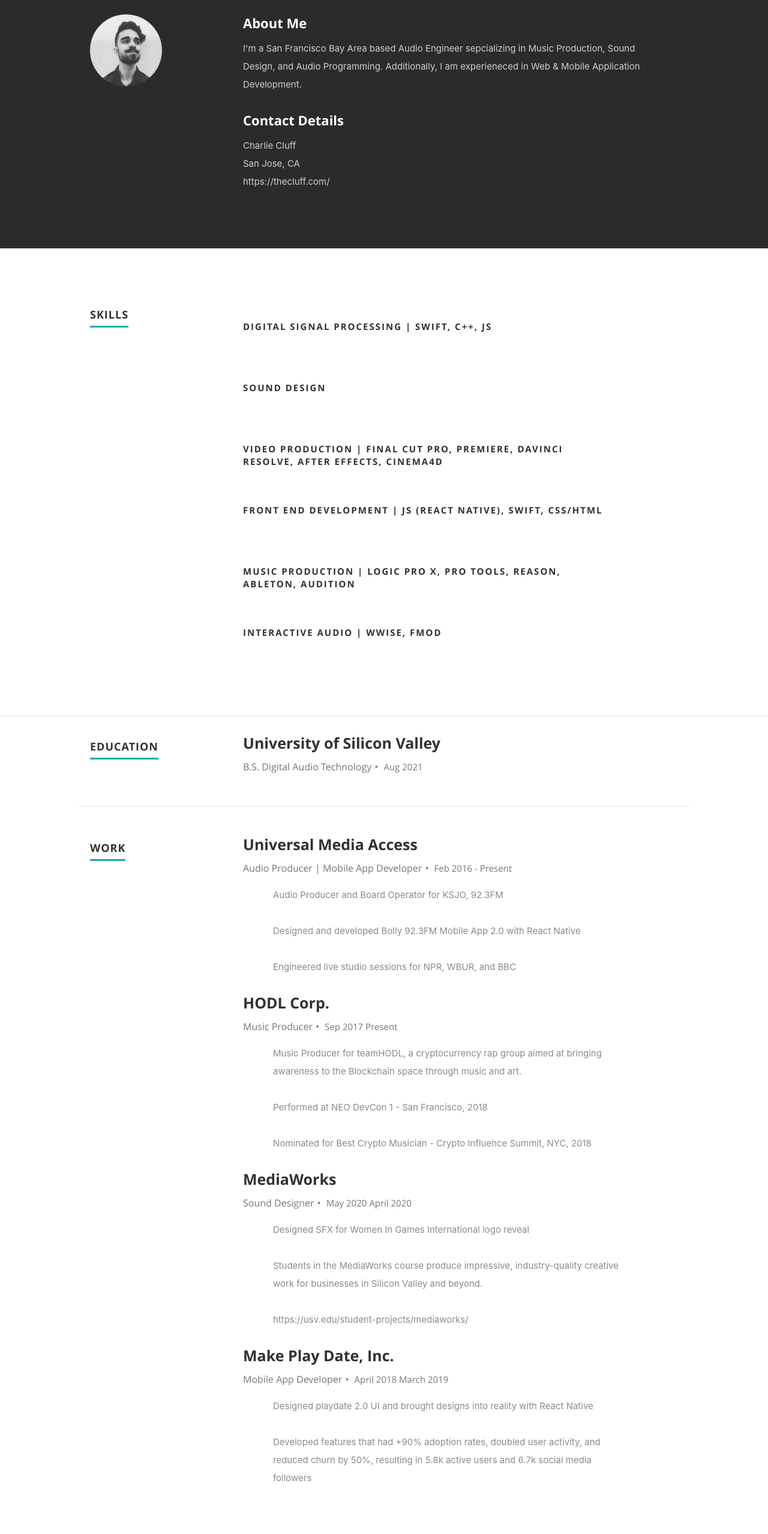
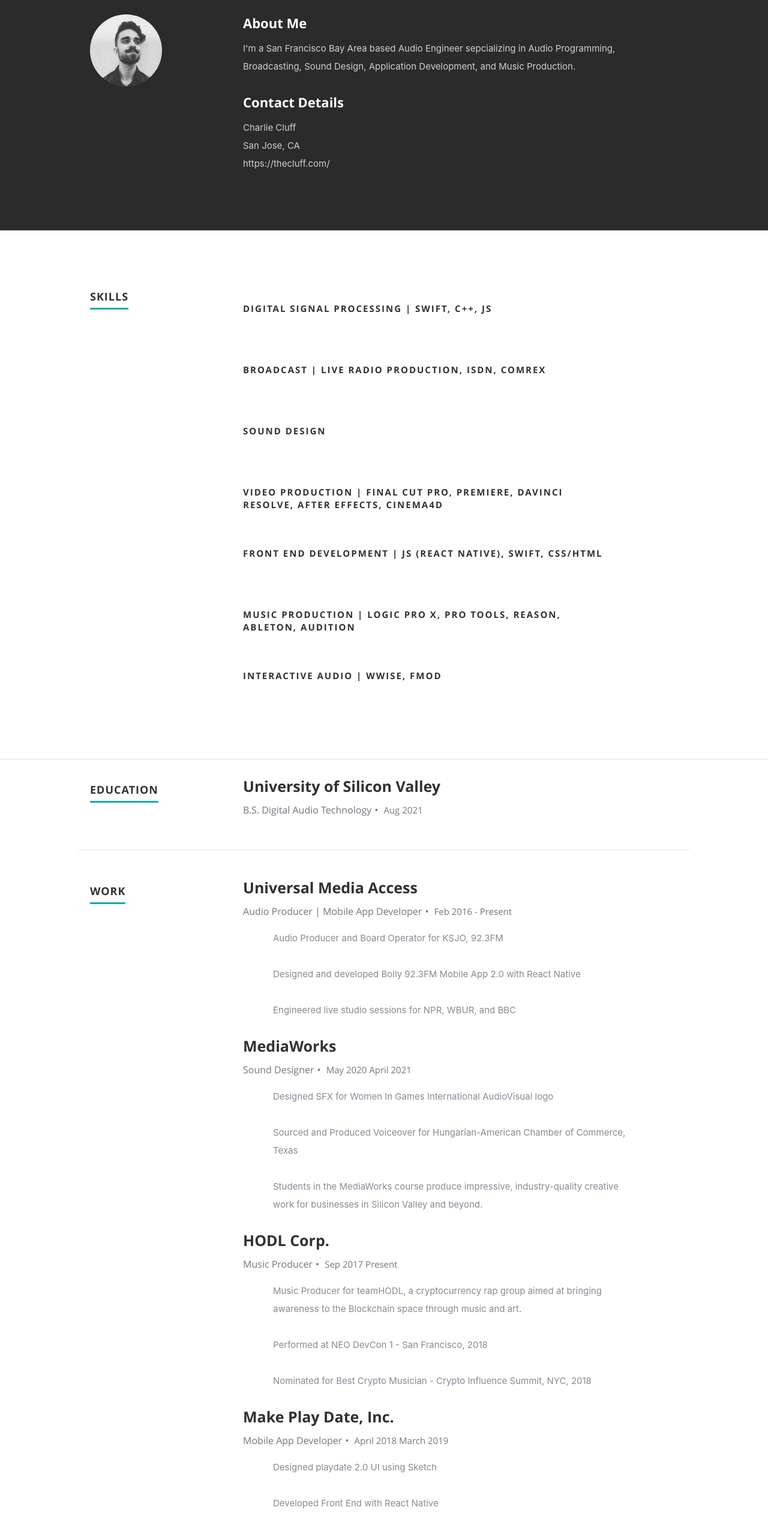
Before and after one commit to thecluff/new-portfolio, a React (Create React App) app: page / in a window 1280 px wide. Shown: the part 872-3429 px from the top of the page at 60% size. Built offline with nearby package versions, Linux system fonts and the light colour scheme.

Commit message:
new edits

```diff
--- a/src/components/Header.js
+++ b/src/components/Header.js
@@ -14,7 +14,7 @@ export default class Header extends Component {
                <li><a className="smoothscroll" href="#about">About</a></li>
              <li><a className="smoothscroll" href="#resume">Resume</a></li>
                <li><a className="smoothscroll" href="#portfolio">Portfolio</a></li>
-               <li><a className="smoothscroll" href="#contact">Contact</a></li>
+               <li><a className="smoothscroll" href="mailto:charlie@thecluff.com">Contact</a></li>
             </ul>
          </nav>
 
--- a/src/resumeData.js
+++ b/src/resumeData.js
@@ -3,7 +3,7 @@ let resumeData = {
     "role": " ",
     "linkedinId":"charlie-david-cluff",
     "soundcloudid": "Your soundcloudid",
-    "roleDescription": "I specialize in Audio Programming, Sound Design, Music Production, and Front End App development.",
+    "roleDescription": "I specialize in Audio Programming, Sound Design, Application Development, and Music Production.",
     "socialLinks":[
         {
           "name":"linkedin",
@@ -21,7 +21,7 @@ let resumeData = {
           "className":"fa fa-music"
         }
       ],
-    "aboutme":"I'm a San Francisco Bay Area based Audio Engineer sepcializing in Music Production, Sound Design, and Audio Programming. Additionally, I am experieneced in Web & Mobile Application Development.",
+    "aboutme":"I'm a San Francisco Bay Area based Audio Engineer sepcializing in Audio Programming, Broadcasting, Sound Design, Application Development, and Music Production.",
     "address":"San Jose, CA",
     "website":"https://thecluff.com/",
     "education":[
@@ -43,6 +43,15 @@ let resumeData = {
         "Achievements3":"Engineered live studio sessions for NPR, WBUR, and BBC"
       },
       {
+        "CompanyName":"MediaWorks",
+        "specialization":"Sound Designer",
+        "MonthOfLeaving":"May 2020",
+        "YearOfLeaving":"April 2021",
+        "Achievements":"Designed SFX for Women In Games International AudioVisual logo",
+        "Achievements2":"Sourced and Produced Voiceover for Hungarian-American Chamber of Commerce, Texas",
+        "Achievements3":"Students in the MediaWorks course produce impressive, industry-quality creative work for businesses in Silicon Valley and beyond."
+      },
+      {
         "CompanyName":"HODL Corp.",
         "specialization":"Music Producer",
         "MonthOfLeaving":"Sep 2017",
@@ -52,28 +61,23 @@ let resumeData = {
         "Achievements3":"Nominated for Best Crypto Musician - Crypto Influence Summit, NYC, 2018"
       },
       {
-        "CompanyName":"MediaWorks",
-        "specialization":"Sound Designer",
-        "MonthOfLeaving":"May 2020",
-        "YearOfLeaving":"April 2020",
-        "Achievements":"Designed SFX for Women In Games International logo reveal",
-        "Achievements2":"Students in the MediaWorks course produce impressive, industry-quality creative work for businesses in Silicon Valley and beyond.",
-        "Achievements3":"https://usv.edu/student-projects/mediaworks/"
-      },
-      {
         "CompanyName":"Make Play Date, Inc.",
         "specialization":"Mobile App Developer",
         "MonthOfLeaving":"April 2018",
         "YearOfLeaving":"March 2019",
-        "Achievements":"Designed playdate 2.0 UI and brought designs into reality with React Native",
-        "Achievements2":"Developed features that had +90% adoption rates, doubled user activity, and reduced churn by 50%, resulting in 5.8k active users and 6.7k social media followers"
+        "Achievements":"Designed playdate 2.0 UI using Sketch",
+        "Achievements2":"Developed Front End with React Native",
+        "Achievements3":"Developed features that had +90% adoption rates, doubled user activity, and reduced churn by 50%, resulting in 5.8k active users and 6.7k social media followers"
       },
       {
         "CompanyName":"Braille Skateboarding",
         "specialization":"Video Editor",
         "MonthOfLeaving":"April 2017",
         "YearOfLeaving":"April 2018",
-        "Achievements":"Video editor for Braille Skateboarding, the largest skateboarding channel on YouTube."
+        "Achievements":"Video editor for Braille Skateboarding, the largest skateboarding channel on YouTube.",
+        "Achievements2":"Operated camera equipment",
+        "Achievements3":"Videos edited have over 1,000,000 views collectively"
+
       },
       {
         "CompanyName":"SkyCog, Inc.",
@@ -89,6 +93,9 @@ let resumeData = {
     "skills":[
       {
         "skillname":"Digital Signal Processing | Swift, C++, JS "
+      },
+      {
+        "skillname":"Broadcast | Live Radio production, ISDN, Comrex"
       },
       {
         "skillname":"Sound Design"
@@ -146,39 +153,39 @@ let resumeData = {
         "name":"Playdate",
         "description":"Front End Developer",
         "imgurl":"https://res.cloudinary.com/teamhodl/image/upload/v1623020073/mpd_ia7mag.png",
-        "url":"https://makeplaydate.com"
+        "url":"https://drive.google.com/file/d/1I1UfaDaeYivSztVVfdtSIb0CNoeExrBA/view?usp=sharing"
       }
     ],
     "sdPortfolio":[
       {
-        "name":"Women in Games Int'l Logo Intro",
+        "name":"Women in Games Int'l AudioVisual Logo",
         "description":"Sound Design",
         "imgurl":"https://res.cloudinary.com/teamhodl/image/upload/v1623017020/wigi_lnvyth.jpg",
-        "url":"https://www.twitch.tv/videos/1036305497?t=00h00m49s"
+        "url":"https://www.getwigi.com/"
       },
       {
         "name":"Playdate",
         "description":"Notification Alert & UI Sound Design",
         "imgurl":"https://res.cloudinary.com/teamhodl/image/upload/v1623020073/mpd_ia7mag.png",
-        "url":"https://makeplaydate.com"
+        "url":"https://drive.google.com/file/d/1I1UfaDaeYivSztVVfdtSIb0CNoeExrBA/view?usp=sharing"
       }
     ],
     "radioPortfolio":[
       {
         "name":"WBUR | Gene-Editing Gets A Go-Ahead (February 2017)",
-        "description":"Audio Engineer",
+        "description":"Remote Audio Engineer (ISDN)",
         "imgurl":"https://res.cloudinary.com/teamhodl/image/upload/v1623016946/onpoint_ezvzsc.png",
         "url":"https://www.wbur.org/onpoint/2017/02/22/gene-editing-crispr"
       },
       {
         "name":"BBC | Being Open About Breast Cancer (May 2017)",
-        "description":"Audio Engineer",
+        "description":"Remote Audio Engineer (ISDN)",
         "imgurl":"https://res.cloudinary.com/teamhodl/image/upload/v1623016944/bbc_ij4wc3.png",
         "url":"https://www.bbc.co.uk/programmes/p052yb20"
       },
       {
         "name":"NPR | How I Built This Ft. Gary Kremen (October 2016) [Unreleased]",
-        "description":"Audio Engineer",
+        "description":"Remote Audio Engineer (ISDN)",
         "imgurl":"https://media.npr.org/assets/img/2018/08/03/npr_hibt_podcasttile_sq-98320b282169a8cea04a406530e6e7b957665b3f.jpg?s=500",
         "url":"https://www.npr.org/podcasts/510313/how-i-built-this"
       },
```
